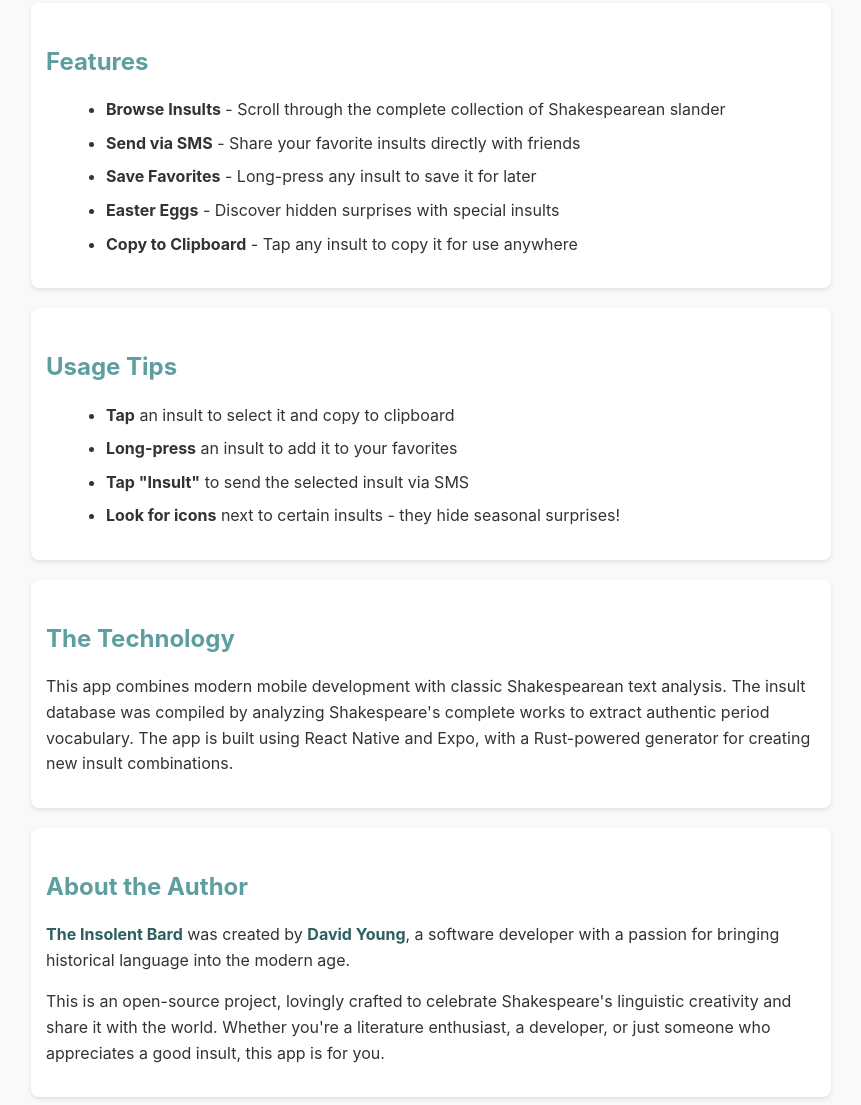
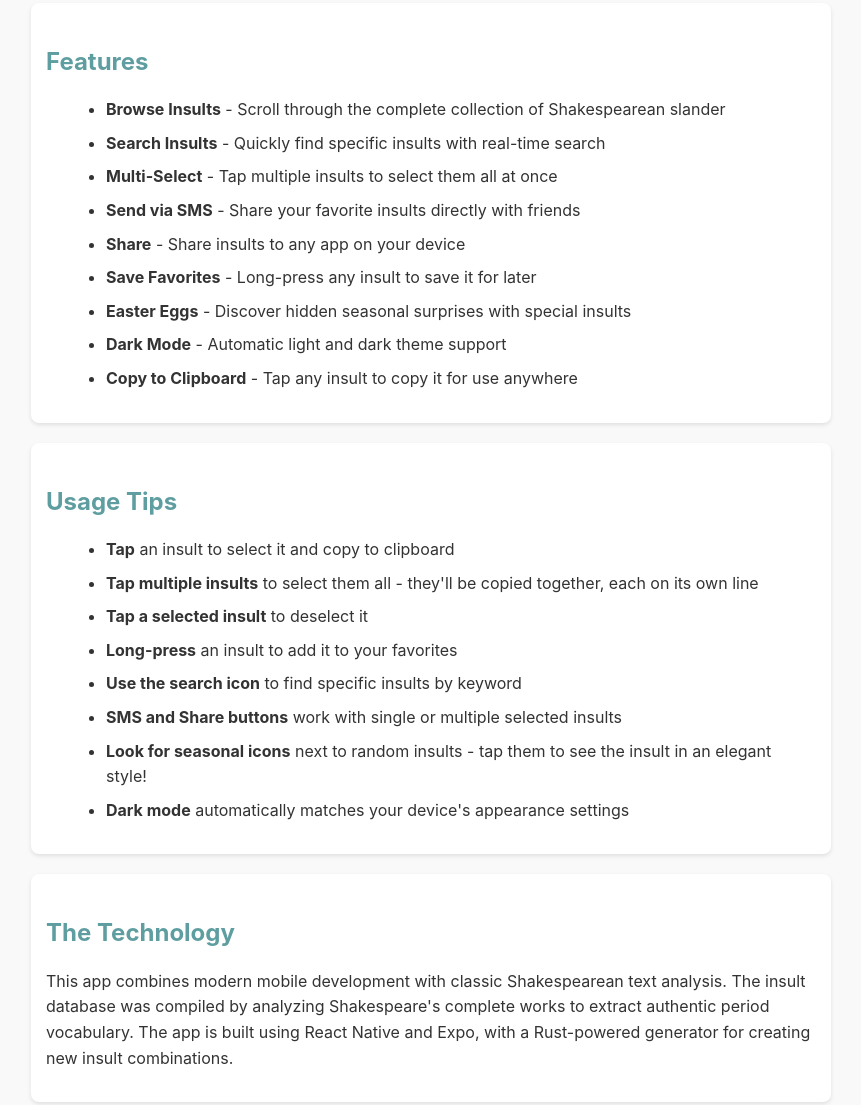
Before and after one commit to youngde811/TheOffensiveBard, a website: page assets/about.html in a window 1280 px wide. Shown: the part 740-1845 px from the top of the page, without its empty margins (209-1070 px from the left). Drawn offline with Linux system fonts and the light colour scheme.

Commit message:
Updated About page

```diff
--- a/assets/about.html
+++ b/assets/about.html
@@ -65,7 +65,7 @@
 </head>
 <body>
     <h1>The Insolent Bard</h1>
-    <div class="version">Version 1.0</div>
+    <div class="version">Version 1.0.8</div>
 
     <div class="section">
         <h2>About This App</h2>
@@ -98,9 +98,13 @@
         <h2>Features</h2>
         <ul>
             <li><strong>Browse Insults</strong> - Scroll through the complete collection of Shakespearean slander</li>
+            <li><strong>Search Insults</strong> - Quickly find specific insults with real-time search</li>
+            <li><strong>Multi-Select</strong> - Tap multiple insults to select them all at once</li>
             <li><strong>Send via SMS</strong> - Share your favorite insults directly with friends</li>
+            <li><strong>Share</strong> - Share insults to any app on your device</li>
             <li><strong>Save Favorites</strong> - Long-press any insult to save it for later</li>
-            <li><strong>Easter Eggs</strong> - Discover hidden surprises with special insults</li>
+            <li><strong>Easter Eggs</strong> - Discover hidden seasonal surprises with special insults</li>
+            <li><strong>Dark Mode</strong> - Automatic light and dark theme support</li>
             <li><strong>Copy to Clipboard</strong> - Tap any insult to copy it for use anywhere</li>
         </ul>
     </div>
@@ -109,9 +113,13 @@
         <h2>Usage Tips</h2>
         <ul>
             <li><strong>Tap</strong> an insult to select it and copy to clipboard</li>
+            <li><strong>Tap multiple insults</strong> to select them all - they'll be copied together, each on its own line</li>
+            <li><strong>Tap a selected insult</strong> to deselect it</li>
             <li><strong>Long-press</strong> an insult to add it to your favorites</li>
-            <li><strong>Tap "Insult"</strong> to send the selected insult via SMS</li>
-            <li><strong>Look for icons</strong> next to certain insults - they hide seasonal surprises!</li>
+            <li><strong>Use the search icon</strong> to find specific insults by keyword</li>
+            <li><strong>SMS and Share buttons</strong> work with single or multiple selected insults</li>
+            <li><strong>Look for seasonal icons</strong> next to random insults - tap them to see the insult in an elegant style!</li>
+            <li><strong>Dark mode</strong> automatically matches your device's appearance settings</li>
         </ul>
     </div>
 
```
